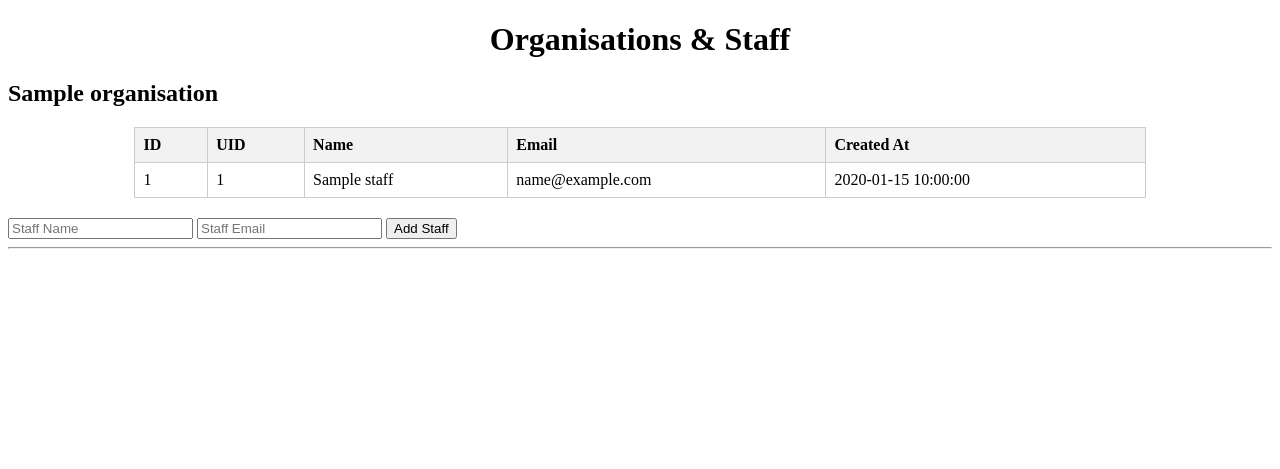
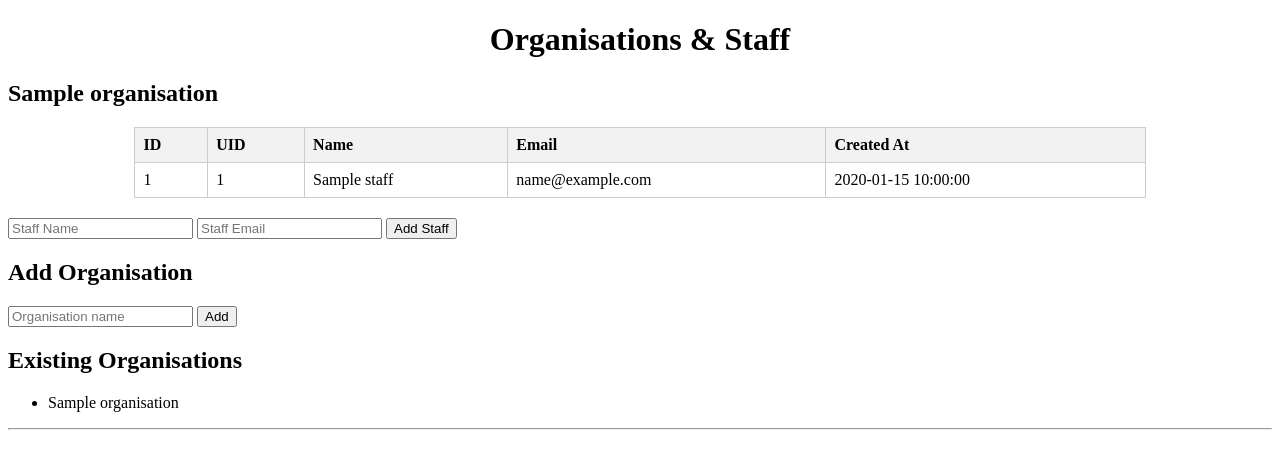
Before and after one commit to csdservices/qualification-tracker-mvp, a FastAPI app: page /admin in a window 1280 px wide. Shown: the top 469 px of the page. Run offline with FastAPI, Linux system fonts and the light colour scheme; tables that the repository leaves empty hold one stand-in row (values such as "Sample post").

Commit message:
adding organisations

```diff
--- a/app/main.py
+++ b/app/main.py
@@ -3,6 +3,10 @@ from fastapi.responses import HTMLResponse
 from fastapi.templating import Jinja2Templates
 from sqlalchemy.orm import Session
 from fastapi import Form
+
+from fastapi import Form
+from fastapi.responses import RedirectResponse
+from starlette.status import HTTP_303_SEE_OTHER
 
 from .database import SessionLocal, engine
 from . import models
@@ -135,3 +139,32 @@ def read_staff(db: Session = Depends(get_db)):
         }
         for staff in staff_members
     ]
+
+
+# -- CREATE ORGANISATIONS
+@app.post("/organisations/create")
+def create_organisation(
+    name: str = Form(...),
+    db: Session = Depends(get_db)
+):
+    organisation = models.Organisation(name=name)
+    db.add(organisation)
+    db.commit()
+    db.refresh(organisation)
+
+    return RedirectResponse(
+        url="/admin",
+        status_code=HTTP_303_SEE_OTHER
+    )
+
+@app.get("/admin", response_class=HTMLResponse)
+def admin_page(request: Request, db: Session = Depends(get_db)):
+    organisations = db.query(models.Organisation).all()
+
+    return templates.TemplateResponse(
+        "admin.html",
+        {
+            "request": request,
+            "organisations": organisations
+        }
+    )
--- a/app/templates/admin.html
+++ b/app/templates/admin.html
@@ -46,6 +46,28 @@
     <button type="submit">Add Staff</button>
 </form>
 
+<h2>Add Organisation</h2>
+
+<form method="post" action="/organisations/create">
+    <input
+        type="text"
+        name="name"
+        placeholder="Organisation name"
+        required
+    />
+    <button type="submit">Add</button>
+</form>
+
+<h2>Existing Organisations</h2>
+
+<ul>
+  {% for org in organisations %}
+    <li>{{ org.name }}</li>
+  {% else %}
+    <li>No organisations yet</li>
+  {% endfor %}
+</ul>
+
 <hr>
 {% endfor %}
 </html>
```
